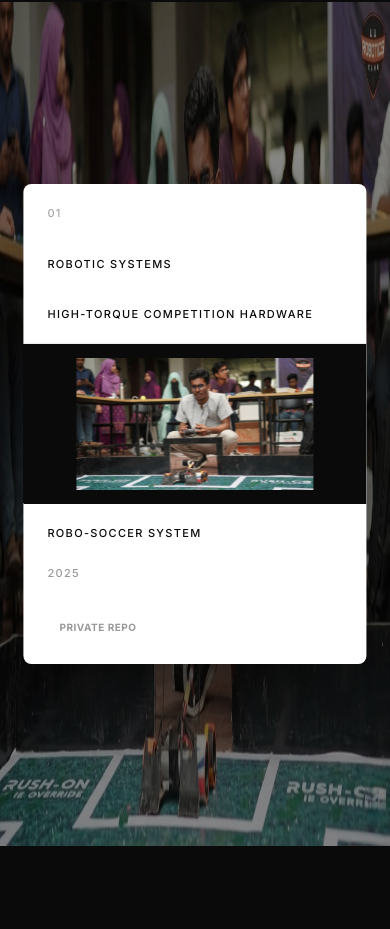
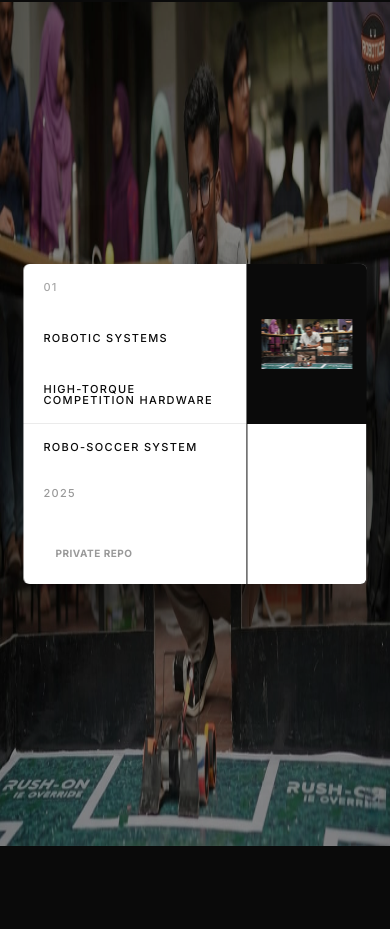
Before and after one commit to redwan2003-bot/RedwanAhmmed, a Next.js app: page / in a window 390 px wide. Shown: the part 9149-10078 px from the top of the page. Built offline with nearby package versions, Linux system fonts and the light colour scheme.

Commit message:
fix: mobile slider card redesigned to 2-column layout matching reference design

```diff
--- a/app/globals.css
+++ b/app/globals.css
@@ -327,30 +327,63 @@ body {
 @media (max-width: 768px) {
   .slider-card {
     width: 88vw;
-    height: 480px; /* 160px * 3 rows */
-    display: flex;
-    flex-direction: column;
-    border-radius: 8px; /* Slight rounding for a premium mobile feel */
+    height: 320px;
+    display: grid;
+    grid-template-columns: 1fr 120px;
+    grid-template-rows: 160px 160px;
+    grid-template-areas:
+      "left  thumb"
+      "right thumb";
+    border-radius: 6px;
+    overflow: hidden;
   }
-  .slider-card-left,
-  .slider-card-thumb,
+
+  .slider-card-left {
+    grid-area: left;
+    height: 160px;
+    border-right: none !important;
+    border-bottom: 1px solid rgba(0, 0, 0, 0.08) !important;
+  }
+
+  .slider-card-thumb {
+    grid-area: thumb;
+    height: 320px;
+    overflow: hidden;
+    border-left: 1px solid rgba(0, 0, 0, 0.08) !important;
+  }
+
+  /* Clip thumb to top 160px to avoid double-image during transitions */
+  .slider-card-thumb::after {
+    content: '';
+    position: absolute;
+    top: 160px;
+    left: 0;
+    right: 0;
+    bottom: 0;
+    background: white;
+    z-index: 5;
+  }
+
+  .slider-thumb-item {
+    height: 160px;
+  }
+
   .slider-card-right {
-    width: 100%;
+    grid-area: right;
     height: 160px;
-    border-right: none;
-    border-left: none;
-    border-bottom: 1px solid rgba(0, 0, 0, 0.08);
-  }
-  .slider-card-right {
+    border-left: none !important;
     border-bottom: none;
   }
+
   .slider-card-info {
-    padding: 24px;
+    padding: 18px 20px;
   }
+
   .slider-card-info--right {
     text-align: left;
     align-items: flex-start;
   }
+
   .project img {
     object-position: center top;
   }
```
